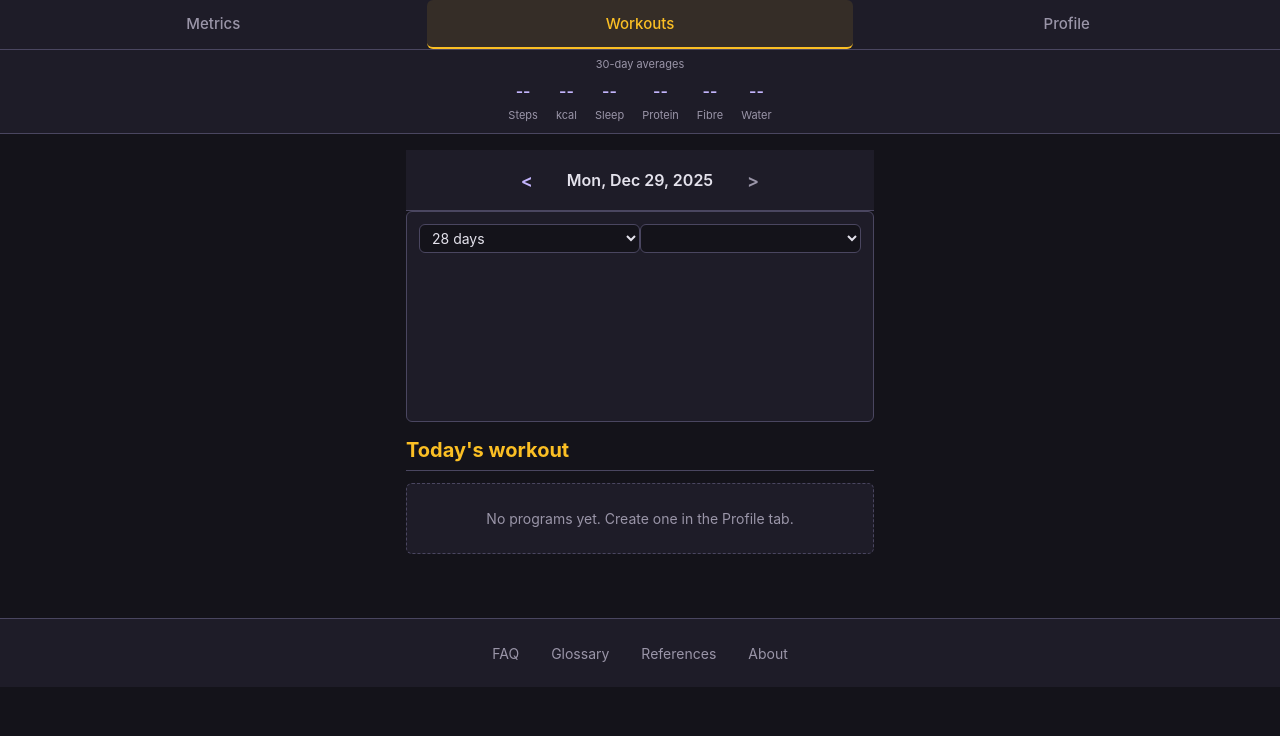
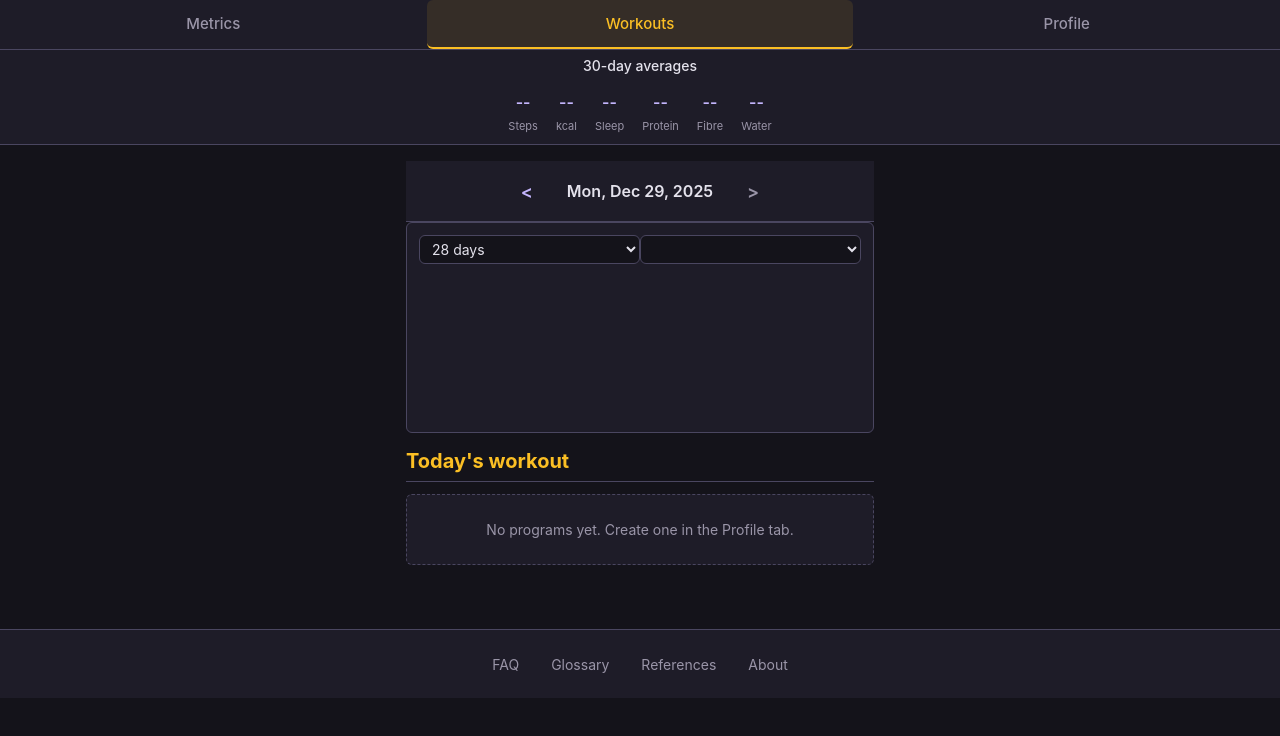
Before and after one commit to vanastassiou/trainer, a plain HTML site: page index.html in a window 1280 px wide. Drawn offline with Linux system fonts and the light colour scheme.

Commit message:
Apply semantic h3 and consistent styling to stats header

```diff
--- a/index.html
+++ b/index.html
@@ -52,7 +52,7 @@
       <button class="tab" data-tab="profile">Profile</button>
     </nav>
     <div id="profile-stats" class="stats-bar">
-      <div class="stats-header">30-day averages</div>
+      <h3 class="stats-header">30-day averages</h3>
       <div class="stat-item">
         <span class="stat-value" id="stat-avg-steps">--</span>
         <span class="stat-label">Steps</span>
--- a/styles.css
+++ b/styles.css
@@ -178,9 +178,10 @@ header {
 .stats-header {
   width: 100%;
   text-align: center;
-  font-size: 11px;
-  color: var(--color-text-muted);
-  margin-bottom: calc(-1 * var(--spacing-xs));
+  font-size: 14px;
+  font-weight: 500;
+  color: var(--color-text);
+  margin-bottom: var(--spacing-xs);
 }
 
 .stat-item {
```
